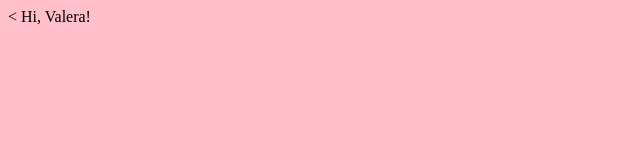
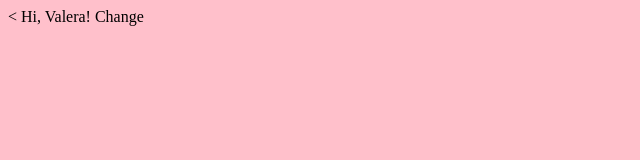
Before and after one commit to ValeriyaSh/testing, a plain HTML site: page index.html in a window 1280 px wide. Shown: the full height of the page, 0-640 px from the left. Drawn offline with Linux system fonts and the light colour scheme.

Commit message:
Изменен заголовок

```diff
--- a/index.html
+++ b/index.html
@@ -6,6 +6,6 @@
     <<link rel="stylesheet" href="/css/style.css">
   </head>
   <body>
-    Hi, Valera!
+    Hi, Valera! Change
   </body>
 </html>
```
